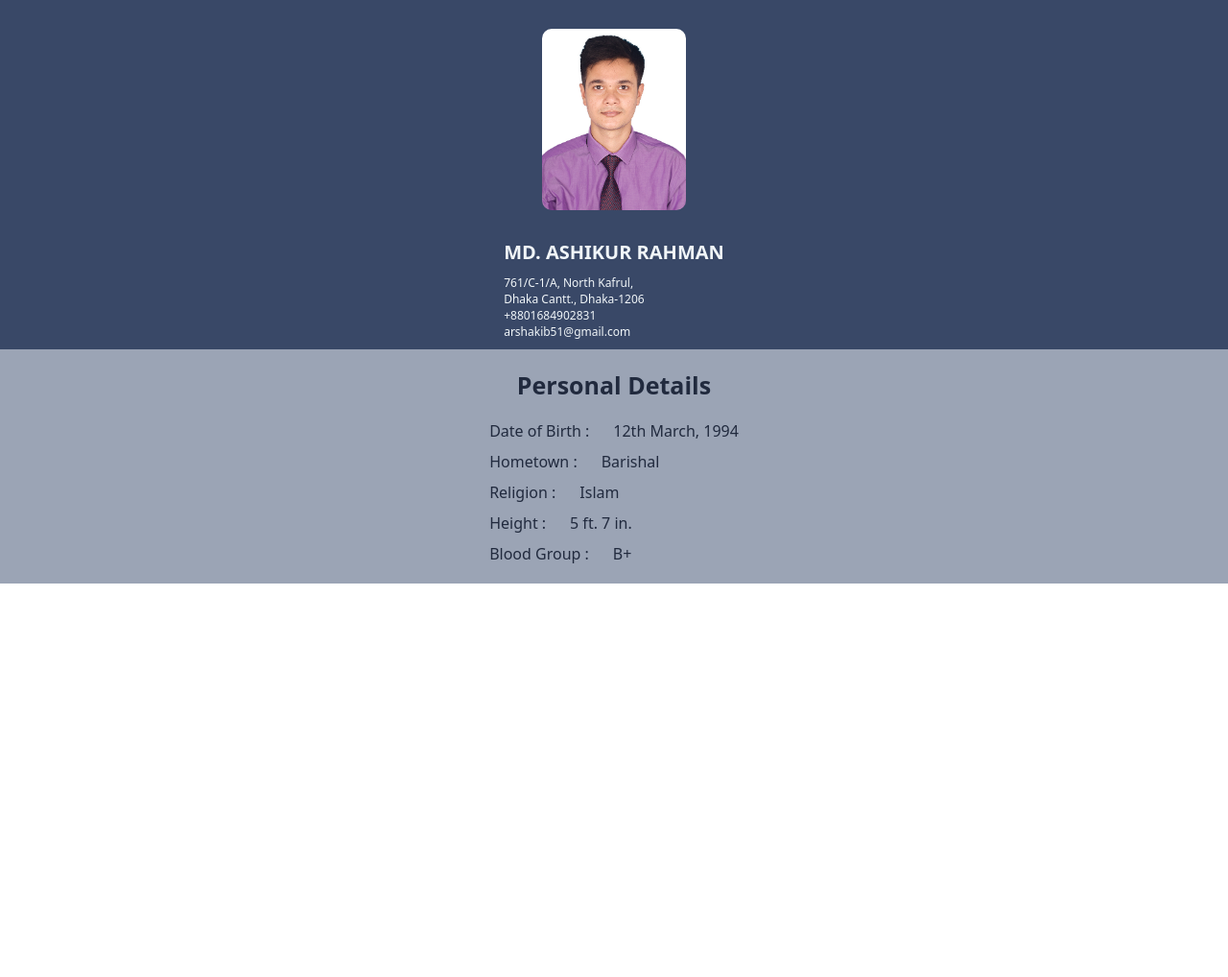
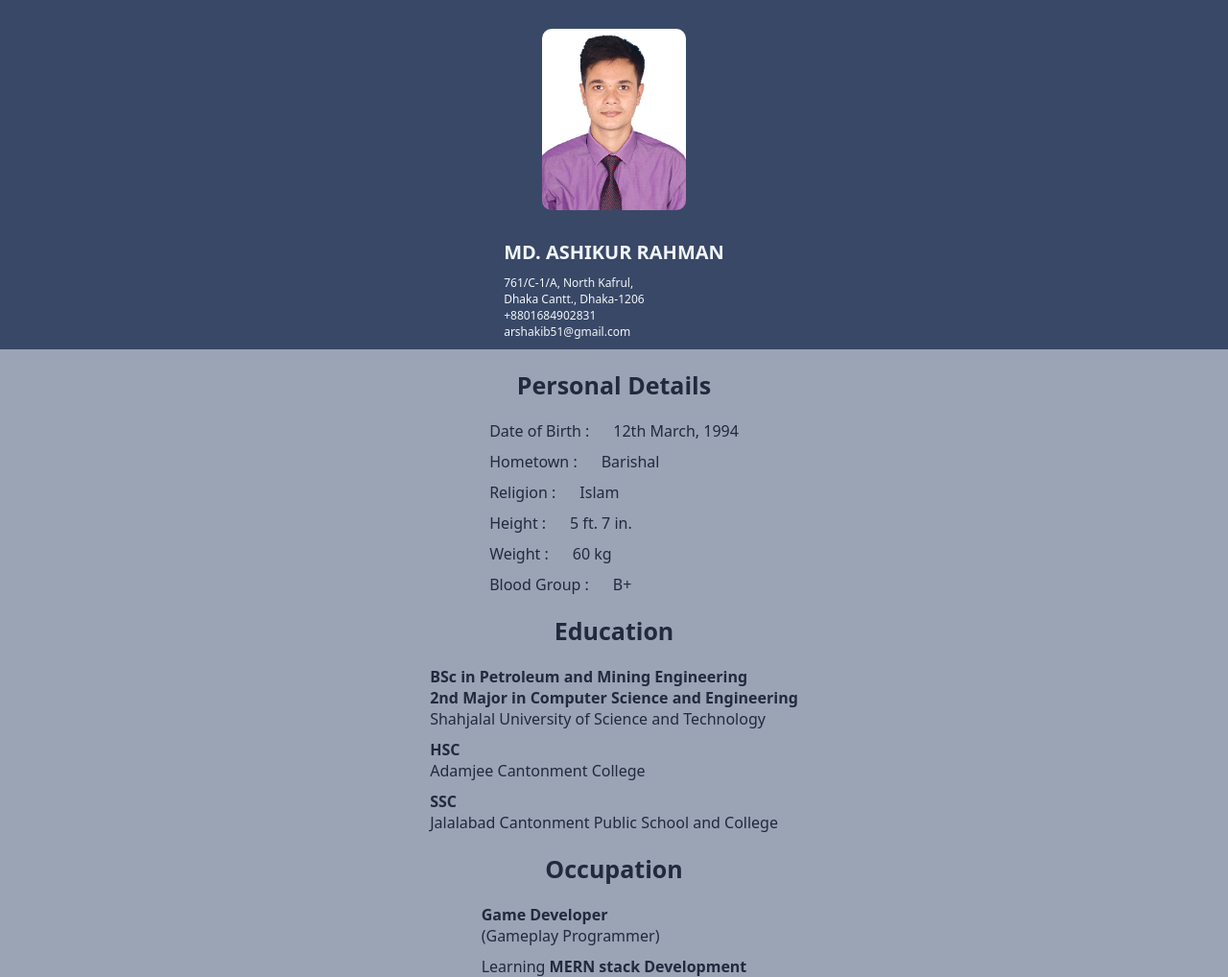
Before and after one commit to MARShakib/bioData, a plain HTML site: page index.html in a window 1280 px wide. Shown: the whole page at 96% size. Before the commit the page ends 800 px from the top, so only its background shows below. Drawn offline with Linux system fonts and the light colour scheme.

Commit message:
Update Personal info

```diff
--- a/index.html
+++ b/index.html
@@ -33,7 +33,34 @@
                     <li>Hometown : &nbsp&nbsp&nbsp&nbsp Barishal</li>
                     <li>Religion : &nbsp&nbsp&nbsp&nbsp Islam</li>
                     <li>Height : &nbsp&nbsp&nbsp&nbsp 5 ft. 7 in. </li>
+                    <li>Weight : &nbsp&nbsp&nbsp&nbsp 60 kg</li>
                     <li>Blood Group : &nbsp&nbsp&nbsp&nbsp B+</li>
+                </ul>
+            </div>
+            <div class="personal-info-headings">Education</div>
+            <div class="personal-info-elements">
+                <ul>
+                    <li> <b> BSc in Petroleum and Mining Engineering <br>
+                        2nd Major in Computer Science and Engineering <br>
+                    </b>Shahjalal University of Science and Technology
+                    </li>
+                    <li>
+                        <b>HSC
+                        </b> <br> Adamjee Cantonment College
+                    </li>
+                    <li>
+                        <b>SSC
+                        </b> <br> Jalalabad Cantonment Public School and College
+                    </li>
+                </ul>
+            </div>
+            <div class="personal-info-headings">Occupation</div>
+            <div class="personal-info-elements">
+                <ul>
+                    <li> <b>Game Developer<br>
+                    </b>(Gameplay Programmer)
+                    </li>
+                    <li> Learning <b>MERN stack Development</b></li>
                 </ul>
             </div>
         </div>
--- a/style.css
+++ b/style.css
@@ -59,7 +59,6 @@ ul {
     display: flex;
     flex-direction: column;
     gap: 10px;
-    margin-bottom: 20px;
 }
 
 .personal-info-headings {
```
